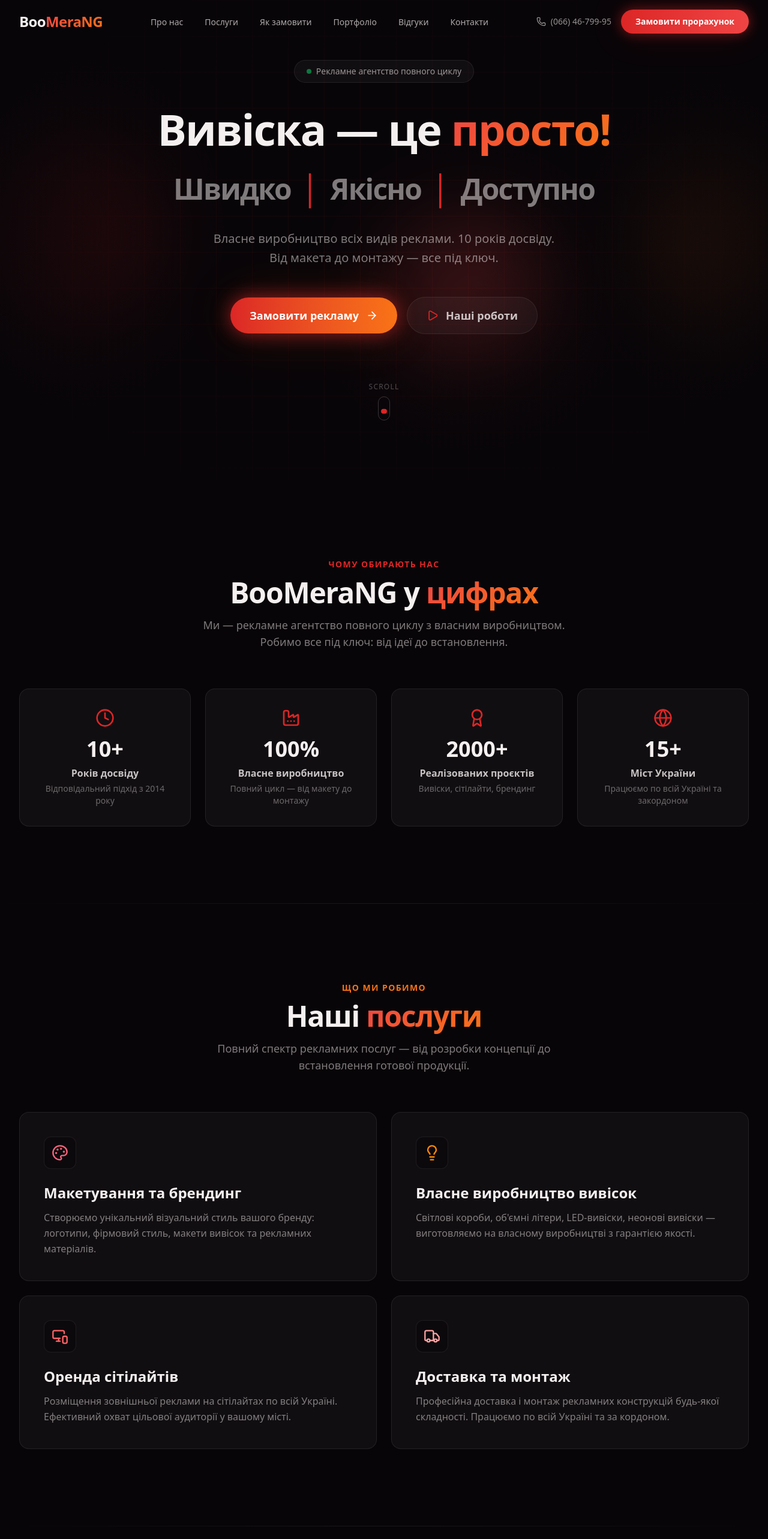
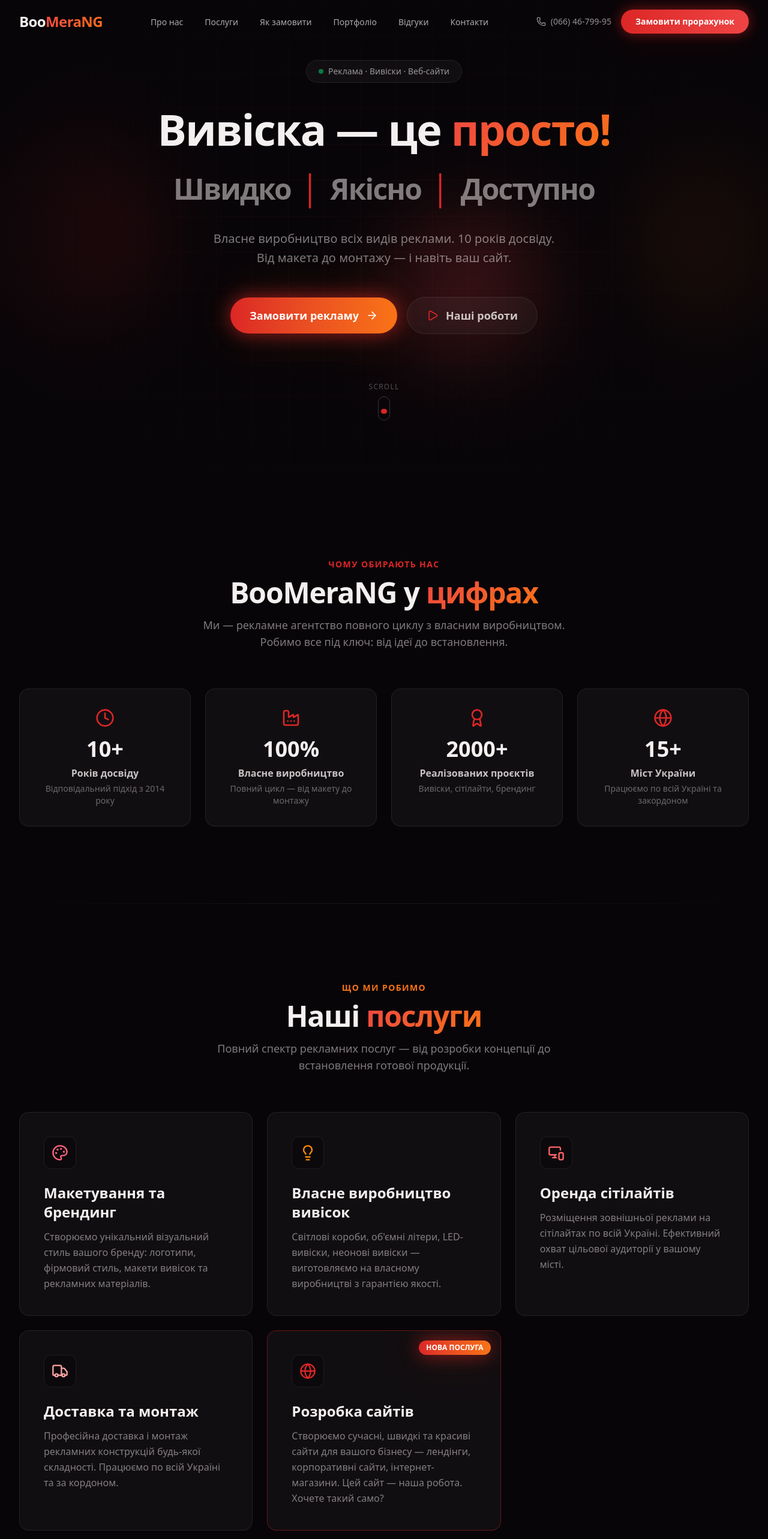
Before and after one commit to MishaPanivnyk/boomerang-landing, a Next.js app: page / in a window 1280 px wide. Shown: the top 2566 px of the page at 60% size. Built offline with nearby package versions, Linux system fonts and the light colour scheme.

Commit message:
feat: add web dev service, WebCTA section and footer update

```diff
--- a/src/app/page.tsx
+++ b/src/app/page.tsx
@@ -5,6 +5,7 @@
 import Process from "@/components/Process";
 import Portfolio from "@/components/Portfolio";
 import Testimonials from "@/components/Testimonials";
+import WebCTA from "@/components/WebCTA";
 import Contact from "@/components/Contact";
 import Footer from "@/components/Footer";
 
@@ -19,6 +20,7 @@
         <Process />
         <Portfolio />
         <Testimonials />
+        <WebCTA />
         <Contact />
       </main>
       <Footer />
--- a/src/components/Footer.tsx
+++ b/src/components/Footer.tsx
@@ -52,6 +52,7 @@
               <li>Об&apos;ємні літери</li>
               <li>Сітілайти</li>
               <li>Брендинг</li>
+              <li className="text-primary/70">Розробка сайтів</li>
             </ul>
           </div>
 
--- a/src/components/Hero.tsx
+++ b/src/components/Hero.tsx
@@ -59,7 +59,7 @@
           className="mb-8 inline-flex items-center gap-2 rounded-full border border-border bg-surface px-5 py-2 text-sm text-foreground/60"
         >
           <span className="h-2 w-2 rounded-full bg-green-400 animate-pulse" />
-          Рекламне агентство повного циклу
+          Реклама · Вивіски · Веб-сайти
         </motion.div>
 
         {/* ── Main heading with staggered word animation ── */}
@@ -93,7 +93,7 @@
         >
           Власне виробництво всіх видів реклами. 10 років досвіду.
           <br className="hidden sm:block" />
-          Від макета до монтажу — все під ключ.
+          Від макета до монтажу — і навіть ваш сайт.
         </motion.p>
 
         {/* ── CTA buttons ── */}
--- a/src/components/Services.tsx
+++ b/src/components/Services.tsx
@@ -1,7 +1,7 @@
 "use client";
 
 import { motion } from "framer-motion";
-import { Palette, Lightbulb, MonitorSmartphone, Truck } from "lucide-react";
+import { Palette, Lightbulb, MonitorSmartphone, Truck, Globe } from "lucide-react";
 
 const services = [
   {
@@ -36,6 +36,15 @@
     gradient: "from-rose-600/20 to-red-400/20",
     iconColor: "text-red-300",
   },
+  {
+    icon: Globe,
+    title: "Розробка сайтів",
+    description:
+      "Створюємо сучасні, швидкі та красиві сайти для вашого бізнесу — лендінги, корпоративні сайти, інтернет-магазини. Цей сайт — наша робота. Хочете такий само?",
+    gradient: "from-red-600/20 to-rose-600/20",
+    iconColor: "text-primary",
+    featured: true,
+  },
 ];
 
 export default function Services() {
@@ -65,11 +74,15 @@
         </motion.div>
 
         {/* ── Service cards grid ── */}
-        <div className="mt-16 grid grid-cols-1 gap-6 sm:grid-cols-2">
+        <div className="mt-16 grid grid-cols-1 gap-6 sm:grid-cols-2 lg:grid-cols-3">
           {services.map((service, idx) => (
             <motion.article
               key={service.title}
-              className="group relative overflow-hidden rounded-2xl border border-border bg-surface p-8 transition-all duration-500 hover:border-primary/30 hover:shadow-2xl hover:shadow-primary/5 lg:p-10"
+              className={`group relative overflow-hidden rounded-2xl border bg-surface p-8 transition-all duration-500 hover:shadow-2xl lg:p-10 ${
+                (service as typeof service & { featured?: boolean }).featured
+                  ? "border-primary/40 hover:border-primary hover:shadow-primary/10 sm:col-span-2 lg:col-span-1"
+                  : "border-border hover:border-primary/30 hover:shadow-primary/5"
+              }`}
               initial={{ opacity: 0, y: 40 }}
               whileInView={{ opacity: 1, y: 0 }}
               viewport={{ once: true, margin: "-60px" }}
@@ -80,6 +93,13 @@
               <div
                 className={`absolute inset-0 bg-gradient-to-br ${service.gradient} opacity-0 transition-opacity duration-500 group-hover:opacity-100`}
               />
+
+              {/* Featured badge for web dev card */}
+              {(service as typeof service & { featured?: boolean }).featured && (
+                <div className="absolute top-4 right-4 animate-glow rounded-full bg-gradient-to-r from-primary to-accent px-3 py-1 text-xs font-bold text-white">
+                  НОВА ПОСЛУГА
+                </div>
+              )}
 
               {/* Card content */}
               <div className="relative z-10">
--- /dev/null
+++ b/src/components/WebCTA.tsx
@@ -0,0 +1,99 @@
+"use client";
+
+import { motion } from "framer-motion";
+import { ArrowRight, Monitor, Sparkles } from "lucide-react";
+
+/**
+ * WebCTA — Standalone "wow-section" that showcases the site itself
+ * as proof of BooMeraNG's web dev capability and drives web orders.
+ */
+export default function WebCTA() {
+  return (
+    <section
+      className="relative overflow-hidden py-24 lg:py-32"
+      aria-label="Розробка сайтів"
+    >
+      <div className="absolute top-0 left-0 right-0 h-px bg-gradient-to-r from-transparent via-border to-transparent" />
+
+      {/* Background ambient glow */}
+      <div className="pointer-events-none absolute inset-0">
+        <div className="absolute top-1/2 left-1/2 h-[600px] w-[600px] -translate-x-1/2 -translate-y-1/2 rounded-full bg-primary/10 blur-[120px]" />
+      </div>
+
+      <div className="relative mx-auto max-w-5xl px-6 lg:px-8">
+        <motion.div
+          className="overflow-hidden rounded-3xl border border-primary/20 bg-gradient-to-br from-surface via-background to-primary/5 p-10 text-center lg:p-16"
+          initial={{ opacity: 0, y: 50 }}
+          whileInView={{ opacity: 1, y: 0 }}
+          viewport={{ once: true, margin: "-80px" }}
+          transition={{ duration: 0.7 }}
+        >
+          {/* Icon */}
+          <motion.div
+            className="mx-auto mb-6 inline-flex items-center justify-center rounded-2xl border border-primary/30 bg-primary/10 p-4"
+            animate={{ rotate: [0, 5, -5, 0] }}
+            transition={{ duration: 4, repeat: Infinity, ease: "easeInOut" }}
+          >
+            <Monitor className="h-10 w-10 text-primary" />
+          </motion.div>
+
+          {/* Eyebrow */}
+          <div className="mb-4 inline-flex items-center gap-2 rounded-full border border-primary/20 bg-primary/10 px-4 py-1.5 text-sm font-semibold text-primary">
+            <Sparkles className="h-4 w-4" />
+            Цей сайт — наша робота
+          </div>
+
+          {/* Heading */}
+          <h2 className="mt-4 text-3xl font-extrabold tracking-tight sm:text-4xl lg:text-5xl font-[var(--font-heading)]">
+            Враже дизайн?{" "}
+            <span className="text-gradient">Замовте такий же!</span>
+          </h2>
+
+          {/* Body */}
+          <p className="mx-auto mt-6 max-w-2xl text-lg leading-relaxed text-foreground/50">
+            Ми не лише робимо вивіски — ми створюємо{" "}
+            <span className="text-foreground/80 font-medium">сучасні, швидкі та красиві сайти</span>{" "}
+            для бізнесу. Лендінги, корпоративні сайти, інтернет-магазини — все під ключ.
+            <br className="hidden sm:block" />
+            Ваші клієнти будуть так само вражені, як зараз ви.
+          </p>
+
+          {/* Feature pills */}
+          <div className="mt-8 flex flex-wrap items-center justify-center gap-3">
+            {[
+              "Next.js / React",
+              "SEO-оптимізація",
+              "Адаптивний дизайн",
+              "Анімації Framer Motion",
+              "Швидке завантаження",
+              "Підтримка та хостинг",
+            ].map((tag) => (
+              <span
+                key={tag}
+                className="rounded-full border border-border bg-surface px-4 py-1.5 text-sm text-foreground/60"
+              >
+                {tag}
+              </span>
+            ))}
+          </div>
+
+          {/* CTA */}
+          <div className="mt-10 flex flex-col items-center justify-center gap-4 sm:flex-row">
+            <motion.a
+              href="#contact"
+              className="animate-glow group flex items-center gap-3 rounded-full bg-gradient-to-r from-primary to-accent px-8 py-4 text-base font-semibold text-white transition-all hover:brightness-110"
+              whileHover={{ scale: 1.04 }}
+              whileTap={{ scale: 0.98 }}
+            >
+              Замовити сайт
+              <ArrowRight className="h-5 w-5 transition-transform group-hover:translate-x-1" />
+            </motion.a>
+            <p className="text-sm text-foreground/40">
+              Безкоштовна консультація · Прорахунок за 30 хвилин
+            </p>
+          </div>
+        </motion.div>
+      </div>
+    </section>
+  );
+}
```
